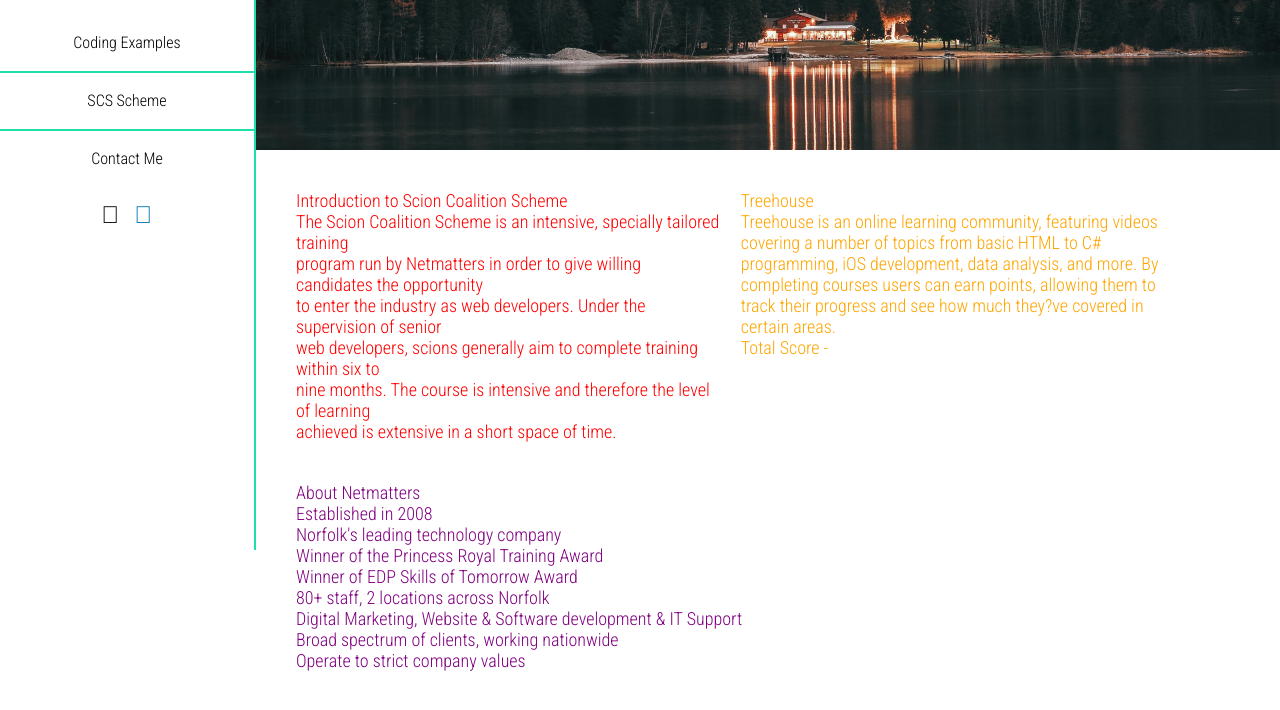
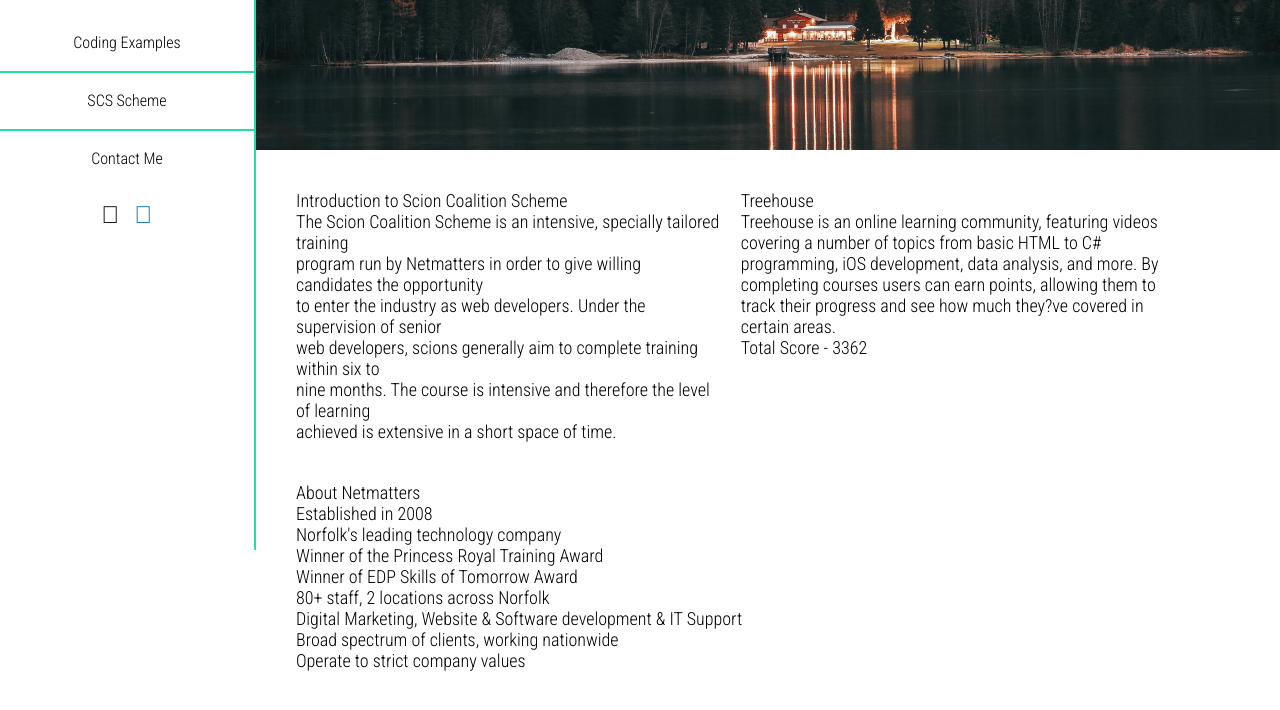
Before and after one commit to thedrpepper7/Portfolio, a plain HTML site: page scsscheme.html in a window 1280 px wide. Shown: the part 250-960 px from the top of the page. Drawn offline with Linux system fonts and the light colour scheme.

Commit message:
finito
complete

```diff
--- a/scss/partials/_content.scss
+++ b/scss/partials/_content.scss
@@ -66,7 +66,6 @@
 .project {
     border: 1px black solid;
     color:black;
-    background-color:#a16dea;
 }
 
 #project1 {
@@ -148,17 +147,14 @@
         white-space: pre-line;
     }
     & p:nth-child(1) {
-        color:red;
         flex-basis: 45%;
     }
 
     & p:nth-child(2) {
-        color:orange;
         flex-basis: 45%;
     }
 
     & p:nth-child(3) {
-        color:purple;
         padding-top: 40px;
         flex-basis: 100%;
     }
--- a/scss/partials/_layout.scss
+++ b/scss/partials/_layout.scss
@@ -34,6 +34,7 @@
 .nav {
     position: sticky;
     top:0;
+    left: 0;
     width: 20vw;
     height: 100vh;
 
--- a/scsscheme.html
+++ b/scsscheme.html
@@ -4,7 +4,7 @@
     <meta charset="UTF-8">
     <meta name="viewport" content="width=device-width, initial-scale=1.0">
     <link rel="stylesheet" href="css/style.css">
-   <!-- icons --> <link rel="stylesheet" href="https://i.icomoon.io/public/temp/f00593fd30/UntitledProject/style.css">
+   <!-- icons --> <link rel="stylesheet" href="https://i.icomoon.io/public/temp/b86723ac71/UntitledProject/style.css">
     <link rel="preconnect" href="https://fonts.googleapis.com">
     <link rel="preconnect" href="https://fonts.gstatic.com" crossorigin>
     <link href="https://fonts.googleapis.com/css2?family=Roboto+Condensed:ital,wght@0,100..900;1,100..900&display=swap" rel="stylesheet">
@@ -44,7 +44,7 @@
                 </p>
                 <p>Treehouse
                     Treehouse is an online learning community, featuring videos covering a number of topics from basic HTML to C# programming, iOS development, data analysis, and more. By completing courses users can earn points, allowing them to track their progress and see how much they?ve covered in certain areas.
-                    Total Score -
+                    Total Score - 3362
                 </p>
                 <p>About Netmatters
                     Established in 2008
```
Also changed, not shown: about.html (+1 -1 lines), codingexamples.html (+1 -1 lines), contactme.html (+1 -1 lines), index.html (+1 -1 lines), myportfolio.html (+1 -1 lines), css/style.css.
